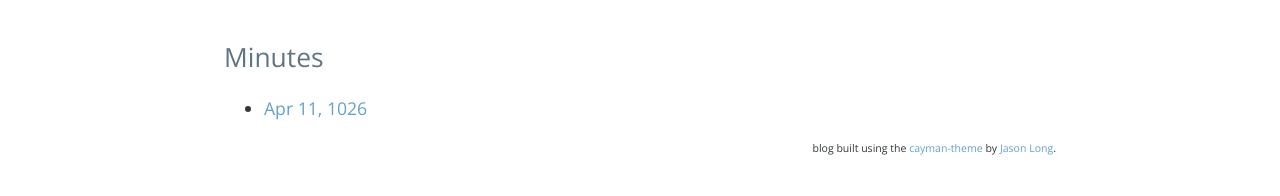
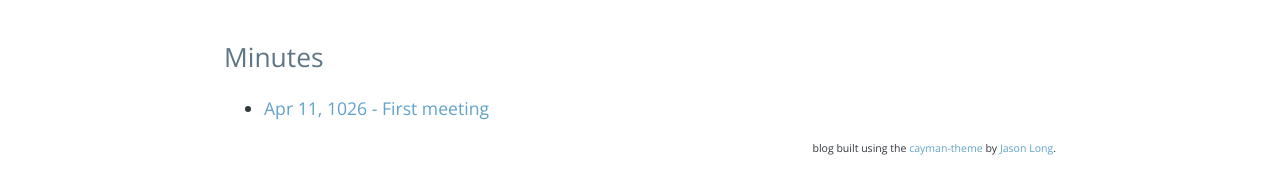
Before and after one commit to calvin-brizzi/visastro, a Jekyll site: the page built from index.html, in a window 1280 px wide. Shown: the part 783-979 px from the top of the page. Built offline with Jekyll 4.4.1, drawn with Linux system fonts in a browser that asks for light colours; the list of posts is cut into pages by our own code.

Commit message:
Fixed naming, changed way posts were listed

```diff
--- a/index.html
+++ b/index.html
@@ -35,7 +35,7 @@ layout: default
   <ul>
     {% for post in site.posts %}
       <li>
-          <a class="post-link" href="{{ post.url | prepend: site.baseurl }}">{{ post.date | date: "%b %-d, %Y" }}</a>
+          <a class="post-link" href="{{ post.url | prepend: site.baseurl }}">{{ post.date | date: "%b %-d, %Y" }} - {{ post.title }}</a>
       </li>
     {% endfor %}
   </ul>
```
Also changed, not shown: _posts/1026-04-11-First Meeting.md (renamed from _posts/1026-04-11-FirstMeeting.md, +4 -1 lines).
